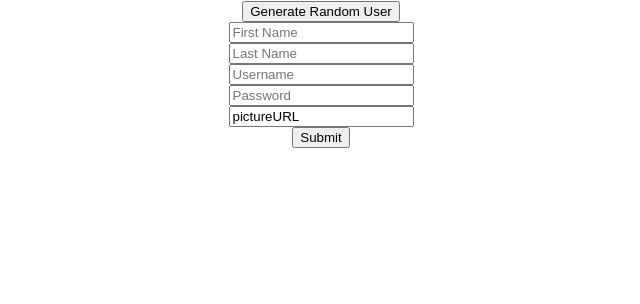
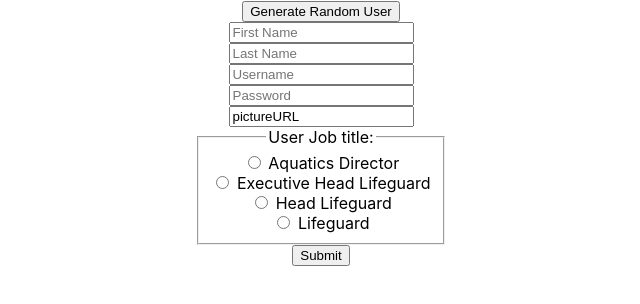
Before and after one commit to charlieolinsky/life-guard-app, a React (Create React App) app in the folder frontend/: page / in a window 1280 px wide. Shown: the top 304 px of the page, without its empty margins (319-959 px from the left). Built offline with nearby package versions, Linux system fonts and the light colour scheme.

Commit message:
Added Department
added SQL table department
added department section to form,
no functionality yet.

```diff
--- a/frontend/src/App.js
+++ b/frontend/src/App.js
@@ -1,11 +1,11 @@
 import React from 'react'
 import './App.css';
-import RandomUser from './RandomUser';
+import CreateUser from './CreateUser';
 
 function App() {
   return (
     <div className="App">
-      <RandomUser />
+      <CreateUser />
     </div>
   );
 }
--- a/frontend/src/RandomUser.css
+++ b/frontend/src/CreateUser.css
@@ -7,3 +7,6 @@
 
 
 }
+.select-department {
+
+}
--- a/frontend/src/RandomUser.js
+++ b/frontend/src/CreateUser.js
@@ -1,8 +1,8 @@
 import React, { Component } from 'react';
 import axios from 'axios'
-import './RandomUser.css';
+import './CreateUser.css';
 
-export default class RandomUser extends Component {
+export default class CreateUser extends Component {
     constructor() {
         super();
         this.state = {
@@ -54,6 +54,33 @@ export default class RandomUser extends Component {
                         <input type='text' name='userName' placeholder='Username' id='uName'/>
                         <input type='text' name='hashPassword' placeholder='Password' id='pWord'/>
                         <input type='text' name='pictureURL' value='pictureURL' id='picURL'/>
+
+                    <div className='select-department'>
+                        <fieldset>
+                            <legend>User Job title: </legend>
+                            <div>
+                                <input type="radio" id="ad" name="job_title" value="Aquatics Director"/>
+                                <label for="ad"> Aquatics Director</label>
+                            </div>
+
+                            <div>
+                                <input type="radio" id="ehlg" name="job_title" value="Executive Head Lifeguard"/>
+                                <label for="ehg"> Executive Head Lifeguard</label>
+                            </div>
+
+                            <div>
+                                <input type="radio" id="hlg" name="job_title" value="Head Lifeguard"/>
+                                <label for="hlg"> Head Lifeguard</label>
+                            </div>
+
+                            <div>
+                                <input type="radio" id="lg" name="job_title" value="Lifeguard"/>
+                                <label for="lg"> Lifeguard</label>
+                            </div>
+
+                        </fieldset>
+                    </div>
+
                         <input type='submit' value='Submit' />
                     </form>
             </div>
```
Also changed, not shown: 1 other file (tests, documents, lock files or other folders).
